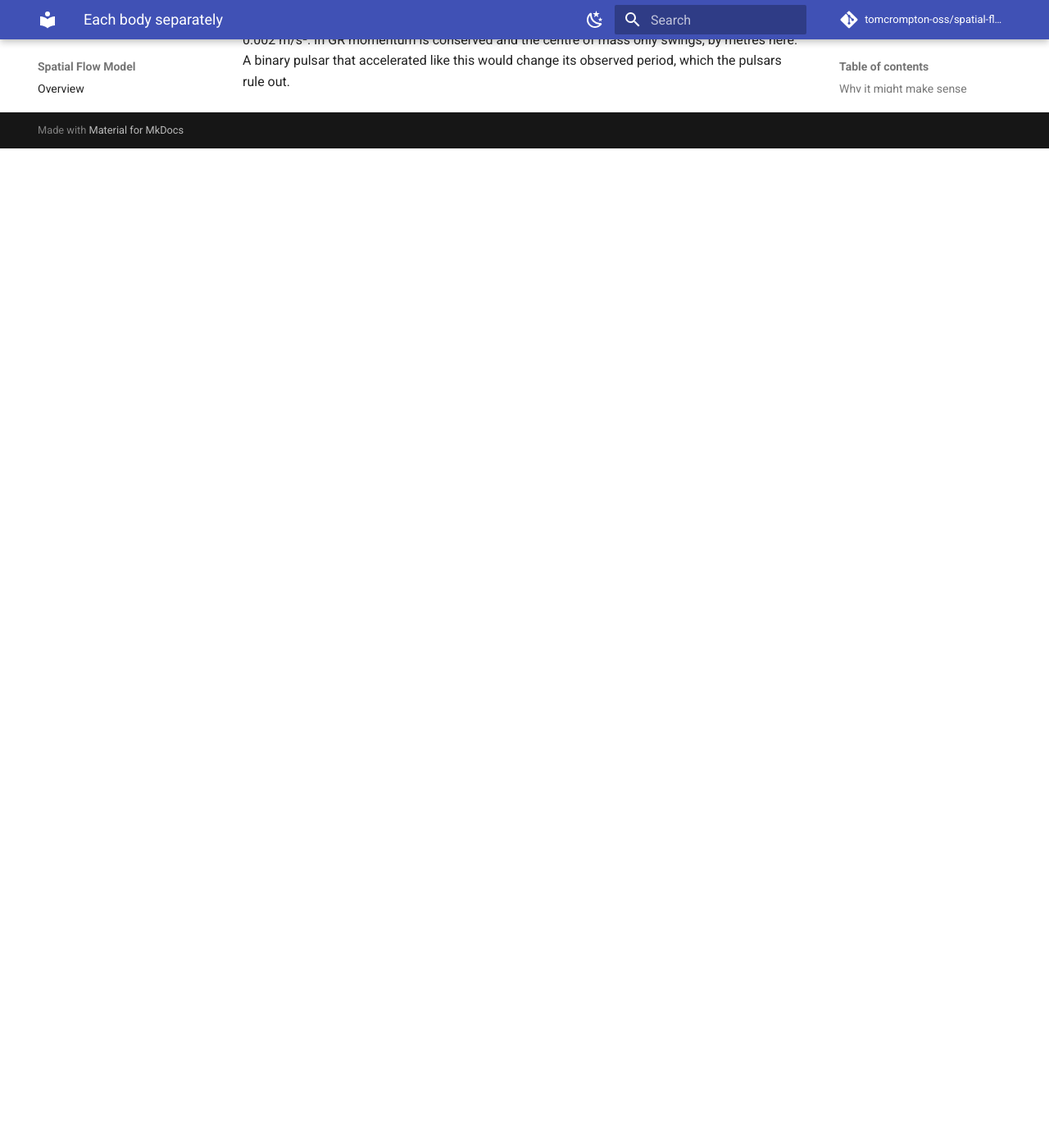
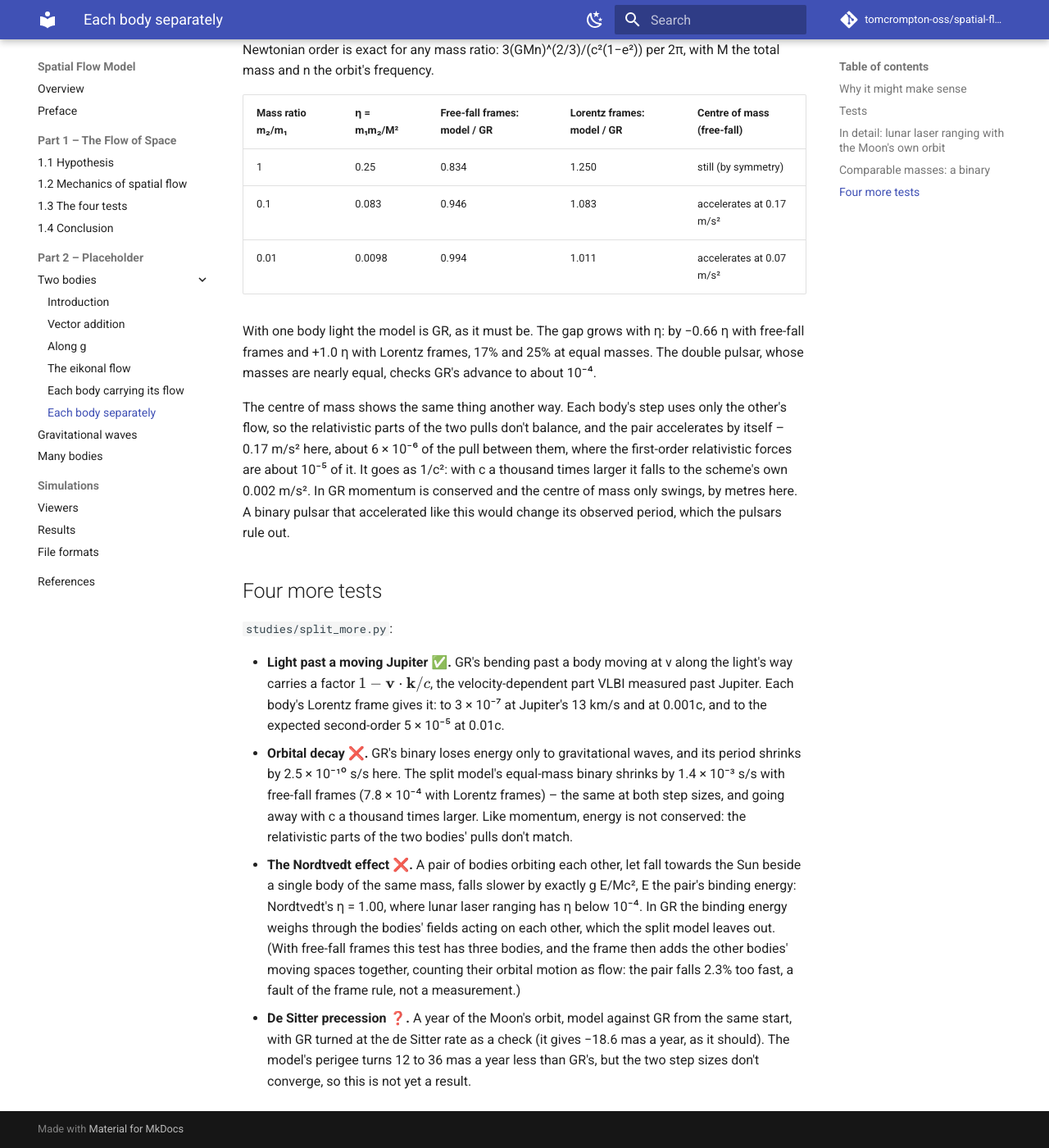
Before and after one commit to tomcrompton-oss/spatial-flow-model, an MkDocs documentation site: the page built from docs/two-bodies/split.md, in a window 1280 px wide and 1400 px high, scrolled down 6546 px. Shown: the whole window at 82% size. Built offline with MkDocs 1.6.1 and Material for MkDocs 9.7.7, drawn with Linux system fonts in a browser that asks for light colours; comment, search, counter and statistics services are not loaded; before the commit the page ends 6727 px from its top, so only the background shows below that; some of the changed text lies outside the part shown.

Commit message:
Website: each body separately - four more tests
Co-Authored-By: Claude Opus 5.5 <noreply@anthropic.com>

```diff
--- a/docs/two-bodies/split.md
+++ b/docs/two-bodies/split.md
@@ -90,6 +90,10 @@ light's rule fixed, then Lorentz frames, then free-fall frames.
 | **The Moon's own orbit, the Earth going round the Sun: lunar laser ranging** | GR's range, to millimetres | – | – | ❌ 2.2 m rms; 2.7 m at half the synodic period | ❓ 0.15 m rms, against the test's 8 cm with the Sun; 8 cm at half the synodic period, 3 cm at it |
 | **A binary of comparable masses: the periastron advance** | GR's, for any mass ratio; the double pulsar to about 10⁻⁴ | – | – | ❌ 25% too much at equal masses | ❌ 17% too little at equal masses |
 | A binary of comparable masses: the centre of mass | stays put (momentum is conserved) | – | – | ❌ accelerates | ❌ accelerates, 0.17 m/s² at a mass ratio of 0.1 |
+| The binary's period (orbital decay) | shrinks only by gravitational waves: GR −2.5 × 10⁻¹⁰ s/s; Hulse–Taylor matches GR to 0.2% | – | – | ❌ −7.8 × 10⁻⁴ s/s | ❌ −1.4 × 10⁻³ s/s |
+| Light past a moving Jupiter: GR's (1 − v·k/c) in the bending | VLBI (2003), to about 20% | – | – | ✅ to 3 × 10⁻⁷ | ✅ (one body: the same) |
+| The Nordtvedt effect: a bound pair falling towards the Sun | falls as a single body; lunar laser ranging η < 10⁻⁴ | – | – | ❌ η = 1.00 | – (three bodies: see below) |
+| De Sitter precession of the Moon's orbit, over a year | GR's 19.2 mas a year; lunar laser ranging to 0.3% | – | – | – | ❓ not converged: −12 to −36 mas a year from GR's |
 
 ## In detail: lunar laser ranging with the Moon's own orbit
 
@@ -193,3 +197,24 @@ of the pull between them, where the first-order relativistic forces are about 10
 a thousand times larger it falls to the scheme's own 0.002 m/s². In GR momentum is conserved and the centre of mass
 only swings, by metres here. A binary pulsar that accelerated like this would change its observed period, which the
 pulsars rule out.
+
+## Four more tests
+
+`studies/split_more.py`:
+
+- **Light past a moving Jupiter ✅.** GR's bending past a body moving at v along the light's way carries a factor
+  $1 - \mathbf v\cdot\mathbf k/c$, the velocity-dependent part VLBI measured past Jupiter. Each body's Lorentz frame
+  gives it: to 3 × 10⁻⁷ at Jupiter's 13 km/s and at 0.001c, and to the expected second-order 5 × 10⁻⁵ at 0.01c.
+- **Orbital decay ❌.** GR's binary loses energy only to gravitational waves, and its period shrinks by
+  2.5 × 10⁻¹⁰ s/s here. The split model's equal-mass binary shrinks by 1.4 × 10⁻³ s/s with free-fall frames (7.8 × 10⁻⁴
+  with Lorentz frames) – the same at both step sizes, and going away with c a thousand times larger. Like momentum,
+  energy is not conserved: the relativistic parts of the two bodies' pulls don't match.
+- **The Nordtvedt effect ❌.** A pair of bodies orbiting each other, let fall towards the Sun beside a single body of the
+  same mass, falls slower by exactly g E/Mc², E the pair's binding energy: Nordtvedt's η = 1.00, where lunar laser
+  ranging has η below 10⁻⁴. In GR the binding energy weighs through the bodies' fields acting on each other, which
+  the split model leaves out. (With free-fall frames this test has three bodies, and the frame then adds the other
+  bodies' moving spaces together, counting their orbital motion as flow: the pair falls 2.3% too fast, a fault of the
+  frame rule, not a measurement.)
+- **De Sitter precession ❓.** A year of the Moon's orbit, model against GR from the same start, with GR turned at the
+  de Sitter rate as a check (it gives −18.6 mas a year, as it should). The model's perigee turns 12 to 36 mas a year
+  less than GR's, but the two step sizes don't converge, so this is not yet a result.
```
